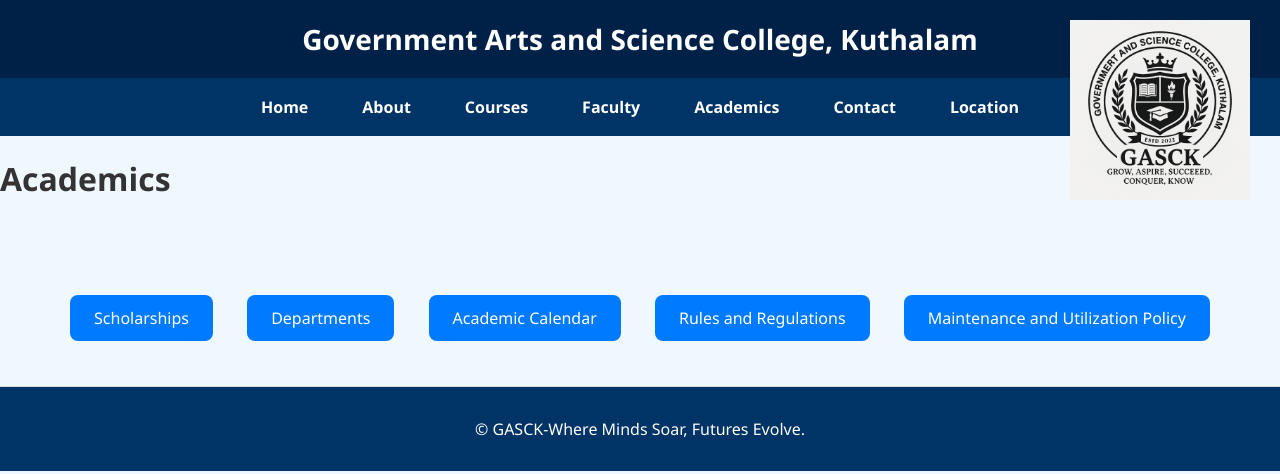
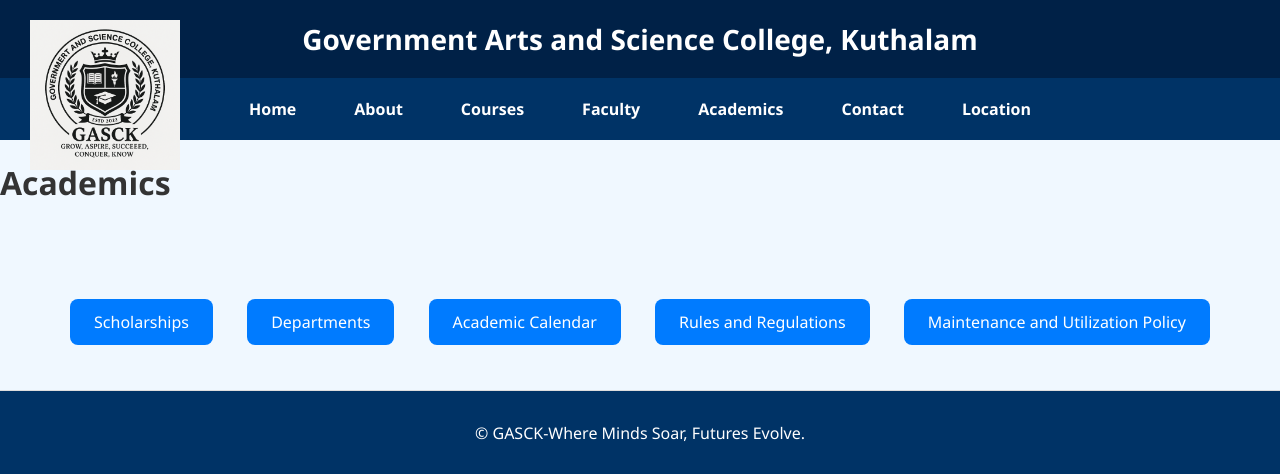
Before and after one commit to NIRRMALG/gasck-college, a Flask app: page /academics in a window 1280 px wide. Shown: the top 474 px of the page. Run offline with Flask 3, Linux system fonts and the light colour scheme.

Commit message:
Update styles.css

```diff
--- a/static/styles.css
+++ b/static/styles.css
@@ -16,11 +16,11 @@ body {
 .logo-container {
     position: absolute;
     top: 20px;
-    right: 30px;
+    left: 30px; /* Logo on the LEFT now */
 }
 
 .logo-container img {
-    width: 180px;
+    width: 150px;
     height: auto;
 }
 
@@ -34,7 +34,7 @@ body {
     display: flex;
     justify-content: center;
     background-color: #003366;
-    padding: 10px 0;
+    padding: 12px 0;
     gap: 30px;
 }
 
@@ -42,14 +42,14 @@ body {
     color: white;
     text-decoration: none;
     font-weight: bold;
-    padding: 8px 12px;
+    padding: 8px 14px;
     transition: background-color 0.3s, color 0.3s;
+    border-radius: 5px;
 }
 
 .navigation-bar a:hover {
     background-color: #ffffff;
     color: #003366;
-    border-radius: 5px;
 }
 
 section {
@@ -63,5 +63,3 @@ footer {
     text-align: center;
     padding: 15px;
 }
-ing: 15px;
-}
```
